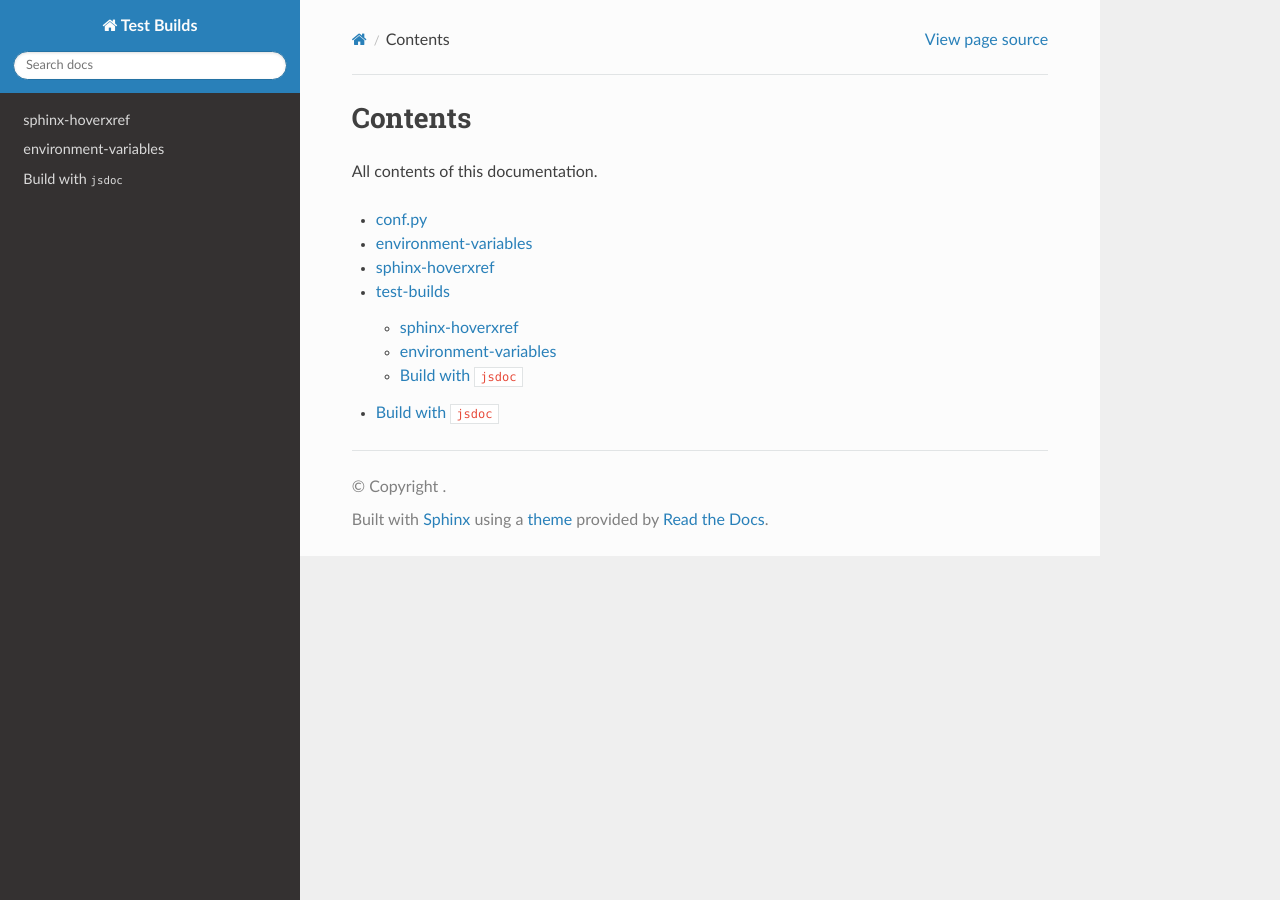
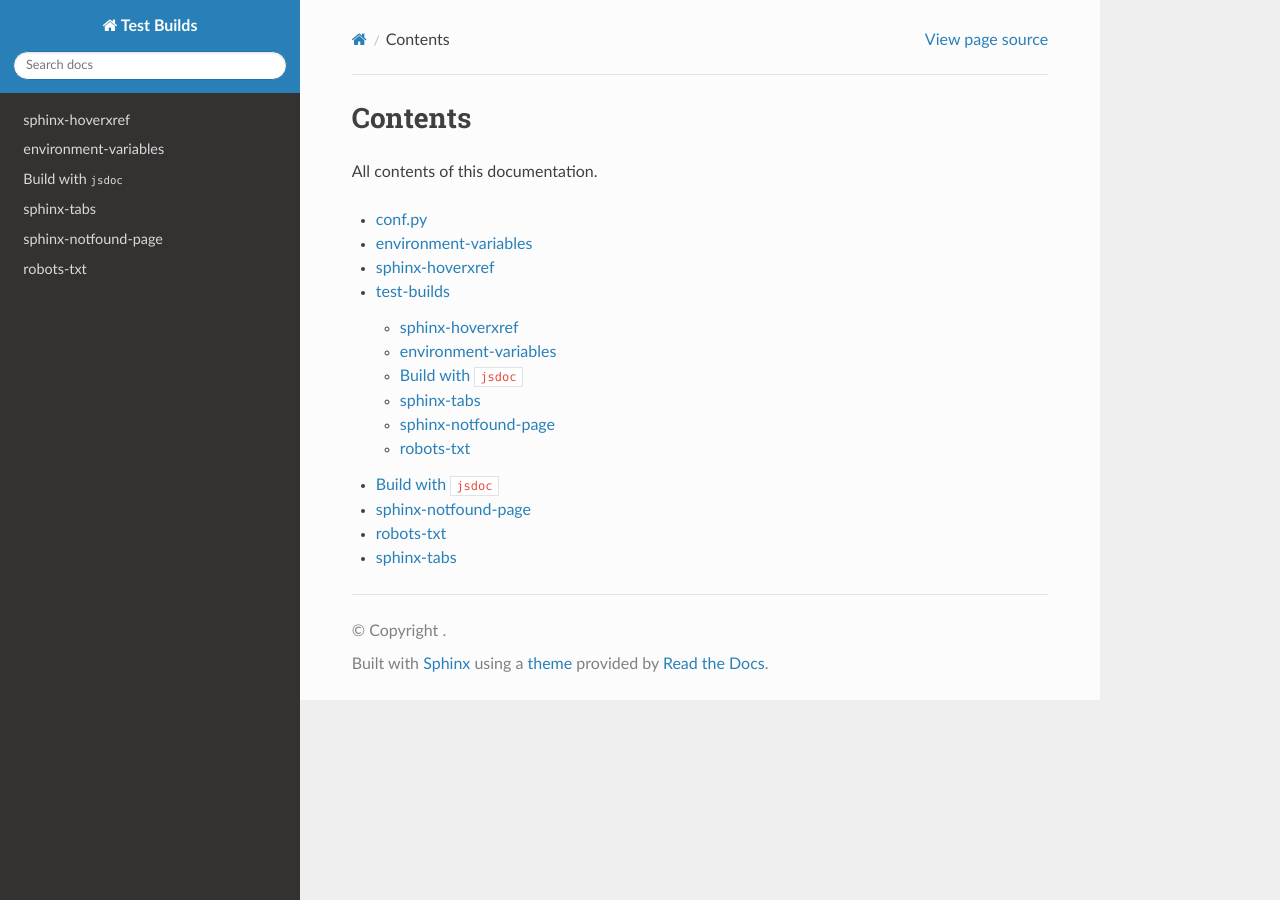
Before and after one commit to readthedocs/test-builds, a Sphinx documentation site: the page built from docs/contents.rst, in a window 1280 px wide. Built offline with Sphinx 7.4.7 and the Read the Docs theme 2.0.0, drawn with Linux system fonts in a browser that asks for light colours.

Commit message:
More features

```diff
--- a/docs/conf.py
+++ b/docs/conf.py
@@ -7,6 +7,7 @@
     'notfound.extension',
     'hoverxref.extension',
     'sphinx_js',
+    'sphinx_tabs.tabs',
 ]
 
 latex_engine = 'xelatex'  # allow us to build Unicode chars
@@ -16,3 +17,4 @@
 html_theme = 'sphinx_rtd_theme'
 
 js_source_path = '../src/'
+html_extra_path = ['static']
--- a/docs/index.rst
+++ b/docs/index.rst
@@ -8,6 +8,9 @@
    hoverxref
    environment-variables
    jsdoc
+   tabs
+   notfound-page
+   robots
 
 ----
 
--- /dev/null
+++ b/docs/notfound-page.rst
@@ -0,0 +1,4 @@
+sphinx-notfound-page
+====================
+
+Click on :ref:`404` to see the 404 custom page.
--- /dev/null
+++ b/docs/static/robots.txt
@@ -0,0 +1,4 @@
+# This is a comment in my custom robots.txt
+# for the test-builds project under Read the Docs
+User-agent: *
+Allow: /
--- a/requirements.txt
+++ b/requirements.txt
@@ -2,6 +2,7 @@
 sphinx-rtd-theme
 sphinx-notfound-page
 sphinx-hoverxref
+sphinx-tabs
 
 sphinx-js
 # Pin it because it fails otherwise
```
Also changed, not shown: docs/robots.rst (added, +12 -0 lines), docs/tabs.rst (added, +16 -0 lines).
